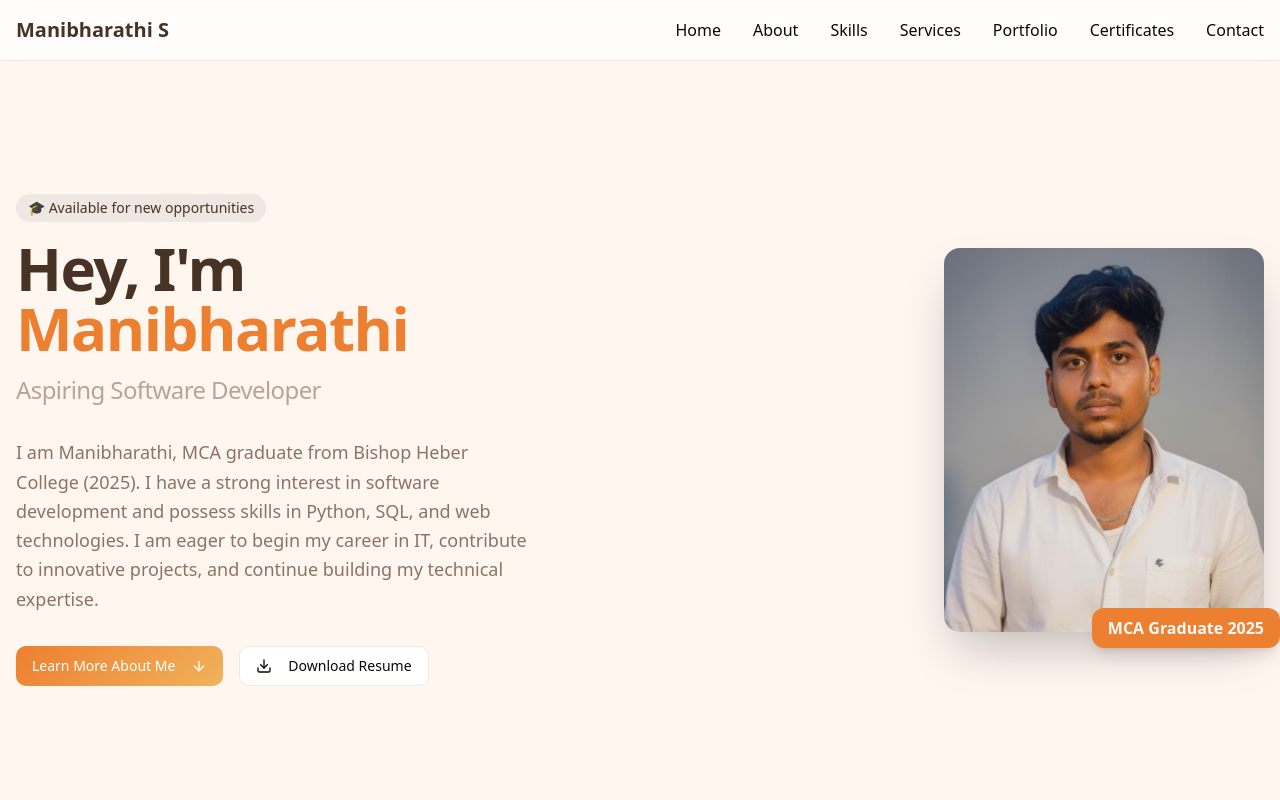
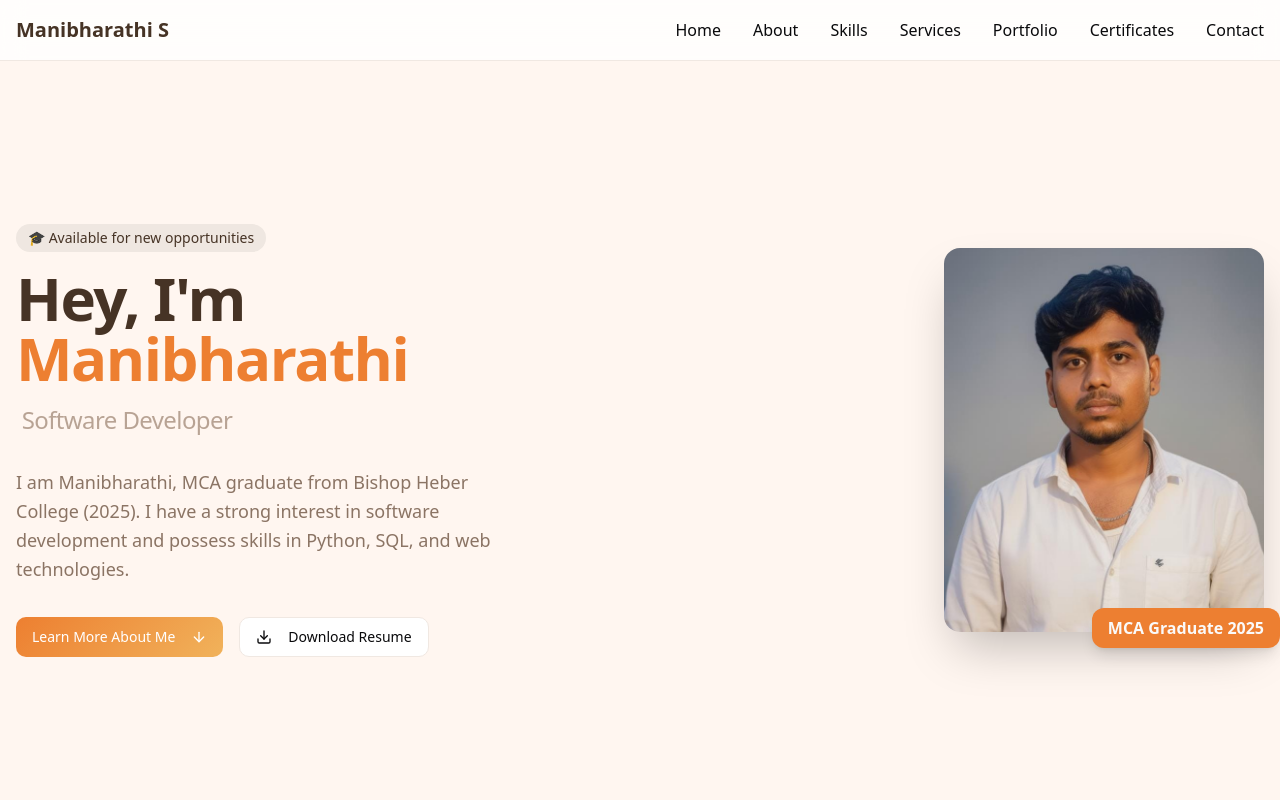
Before and after one commit to manibharathi00-dev/manibharathi-s, a React (Vite) app: page / in a window 1280 px wide. Shown: the top 800 px of the page. Built offline with nearby package versions, Linux system fonts and the light colour scheme; the HTML template or start-up script is replaced by a standard one.

Commit message:
Visual edit in Lovable

```diff
--- a/src/components/Hero.tsx
+++ b/src/components/Hero.tsx
@@ -20,12 +20,10 @@ const Hero = () => {
               <h1 className="hero-text text-primary">
                 Hey, I'm <span className="text-accent">Manibharathi</span>
               </h1>
-              <h2 className="text-xl md:text-2xl text-portfolio-textLight font-medium">
-                Aspiring Software Developer
-              </h2>
+              <h2 className="text-xl md:text-2xl text-portfolio-textLight font-medium"> Software Developer</h2>
             </div>
 
-            <p className="text-lg text-muted-foreground leading-relaxed max-w-lg">I am Manibharathi, MCA graduate from Bishop Heber College (2025). I have a strong interest in software development and possess skills in Python, SQL, and web technologies. I am eager to begin my career in IT, contribute to innovative projects, and continue building my technical expertise.</p>
+            <p className="text-lg text-muted-foreground leading-relaxed max-w-lg">I am Manibharathi, MCA graduate from Bishop Heber College (2025). I have a strong interest in software development and possess skills in Python, SQL, and web technologies.</p>
 
             <div className="flex flex-col sm:flex-row gap-4">
               <Button onClick={scrollToAbout} className="portfolio-gradient text-white border-0 hover:opacity-90">
```
